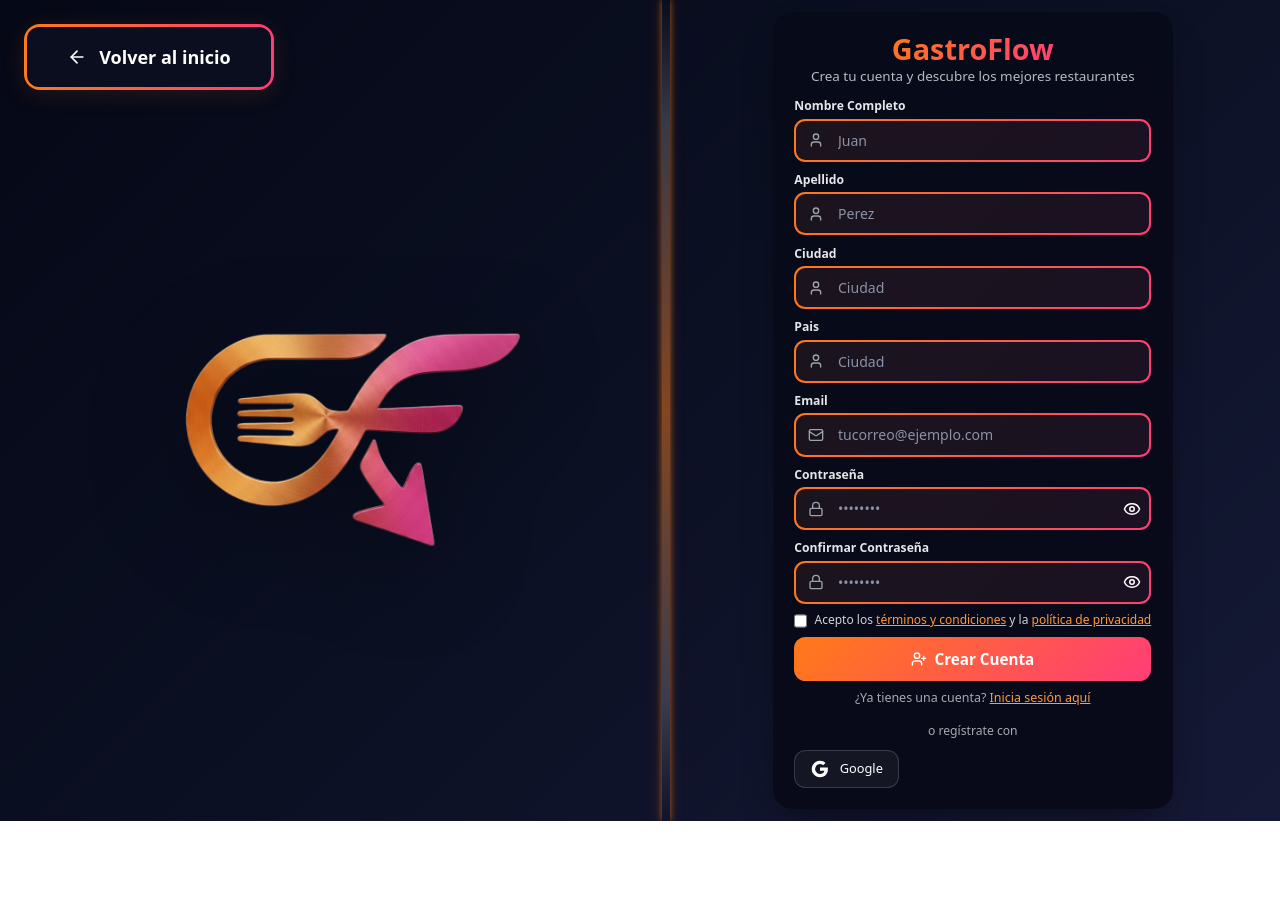
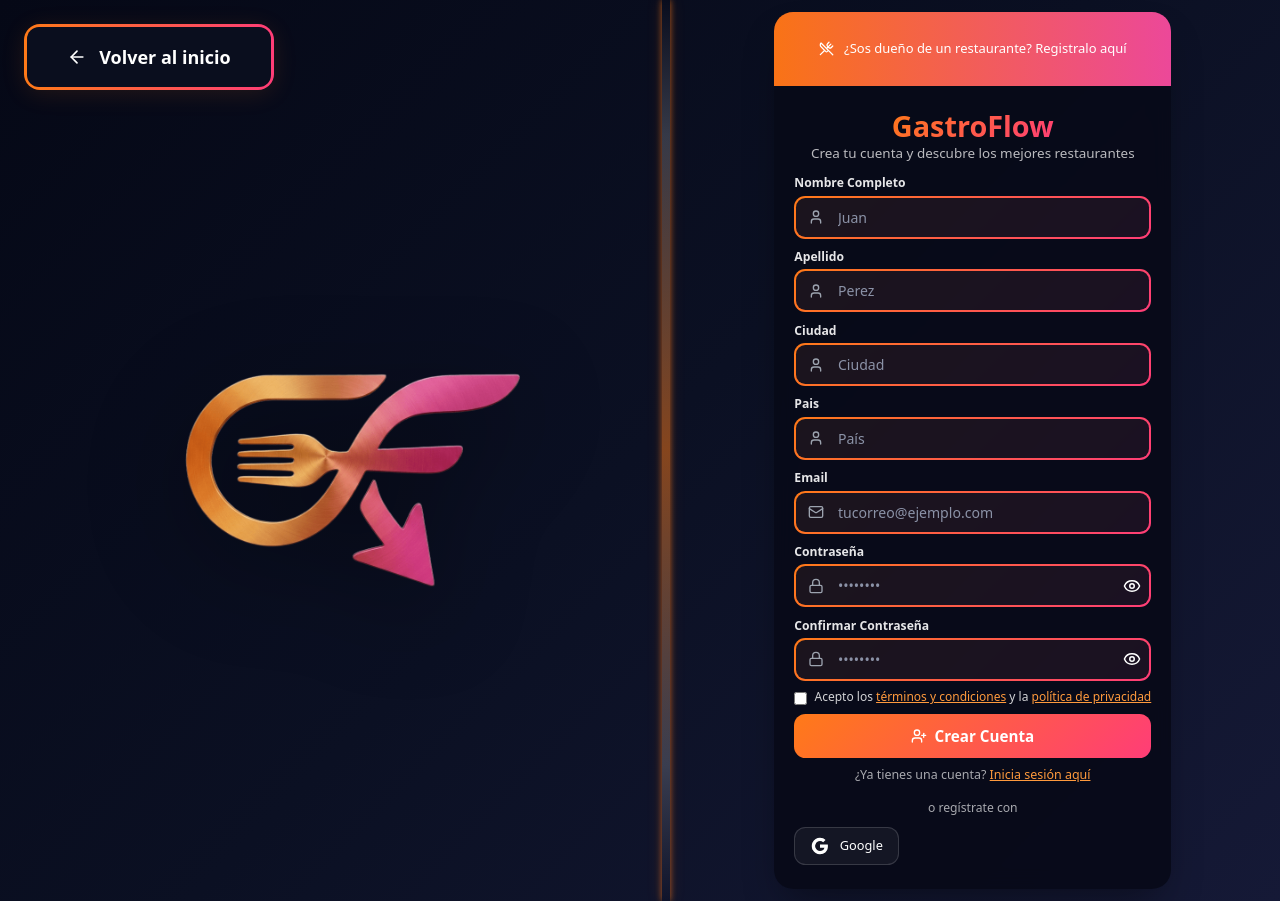
Before and after one commit to gastroflow2026-cpu/FRONT, a Next.js app in the folder client/: page /register in a window 1280 px wide. Before the commit the page ends 821 px from the top, so only its background shows below. Built offline with nearby package versions, Linux system fonts and the light colour scheme.

Commit message:
se agrego botones para ingreso y registro de restaurante

```diff
--- a/client/src/components/LoginForm/LoginForm.tsx
+++ b/client/src/components/LoginForm/LoginForm.tsx
@@ -3,11 +3,24 @@
 import { useContext, useState } from "react";
 import { useRouter } from "next/navigation";
 import { Formik, Form, Field, ErrorMessage } from "formik";
-import { ArrowLeft, Eye, EyeOff, Mail, Lock, LogIn } from "lucide-react";
+import {
+  ArrowLeft,
+  Eye,
+  EyeOff,
+  Mail,
+  Lock,
+  LogIn,
+  UtensilsCrossed,
+  Building2,
+} from "lucide-react";
 import Swal from "sweetalert2";
 import Image from "next/image";
-import { loginInitialValues, loginValidationSchema } from "@/validations/loginSchema";
+import {
+  loginInitialValues,
+  loginValidationSchema,
+} from "@/validations/loginSchema";
 import { UsersContext } from "../../context/UsersContext";
+import Link from "next/link";
 
 const LoginForm = () => {
   const [showPassword, setShowPassword] = useState(false);
@@ -53,7 +66,7 @@
 
   return (
     <div className="min-h-screen flex bg-[radial-gradient(circle_at_20%_20%,#070b18_0%,#141a33_70%)]">
-      <div className="hidden lg:flex w-1/2 items-center justify-center relative ">
+      <div className="hidden lg:flex w-1/2 items-center justify-center relative">
         <div className="absolute right-0 top-0 h-full w-0.5 bg-linear-to-b from-orange-500 via-pink-500 to-transparent opacity-70" />
         <button
           type="button"
@@ -95,13 +108,50 @@
           />
         </div>
 
+        {/* ↓ overflow:hidden para que la barra respete el border-radius del card */}
         <div
-          className="w-full max-w-lg min-h-150 rounded-2xl px-12 py-14 flex flex-col justify-center"
+          className="w-full max-w-lg min-h-150 rounded-2xl flex flex-col justify-center"
           style={{
             background: "rgba(10, 14, 30, 0.85)",
             boxShadow: "0 25px 50px -12px rgba(0,0,0,0.5)",
+            overflow: "hidden",
           }}
         >
+          {/* ↓ BARRA SUPERIOR - REGISTRO RESTAURANTE */}
+          <Link
+            href="/owner/login"
+            style={{
+              display: "flex",
+              alignItems: "center",
+              justifyContent: "center",
+              gap: "10px",
+              background: "linear-gradient(90deg, #f97316 0%, #ec4899 100%)",
+              padding: "0.7rem 1.25rem",
+              textDecoration: "none",
+              position: "relative",
+              flexShrink: 0,
+            }}
+          >
+            {/* <UtensilsCrossed size={15} color="white" />
+            <span
+              style={{
+                color: "white",
+                fontSize: "13px",
+                fontWeight: 500,
+                whiteSpace: "nowrap",
+              }}
+            >
+              ¿Sos dueño de un restaurante? Registralo aquí
+            </span> */}
+            <div className="inline-flex items-center gap-4 px-4 py-1 mb-1 rounded-full border border-orange-500 bg-orange-500/10 text-sm font-semibold text-white hover:bg-orange-800 transition cursor-pointer">
+              <Building2 className="w-4 h-4" />
+              ¿Sos dueño de un restaurante? {""}Acceso para socios
+            </div>
+          </Link>
+          {/* ↑ FIN BARRA SUPERIOR */}
+
+          {/* ↓ Contenido del card con padding */}
+          <div className="px-12 py-14">
             <div className="text-center mb-8">
               <h2
                 className="text-4xl font-bold mb-2"
@@ -126,7 +176,9 @@
               {({ isSubmitting }) => (
                 <Form className="flex flex-col gap-5 items-center">
                   <div className="flex flex-col gap-2 w-full max-w-xs">
-                  <label className="text-sm font-semibold text-white/80">Email</label>
+                    <label className="text-sm font-semibold text-white/80">
+                      Email
+                    </label>
                     <div
                       className="flex items-center rounded-md px-4 py-4 gap-3 transition-all"
                       style={{
@@ -142,11 +194,17 @@
                         className="flex-1 outline-none text-md text-white bg-transparent placeholder:text-white/25"
                       />
                     </div>
-                  <ErrorMessage name="email" component="p" className="text-red-400 text-xs" />
+                    <ErrorMessage
+                      name="email"
+                      component="p"
+                      className="text-red-400 text-xs"
+                    />
                   </div>
 
                   <div className="flex flex-col gap-2 w-full max-w-xs">
-                  <label className="text-sm font-semibold text-white/80">Contrasena</label>
+                    <label className="text-sm font-semibold text-white/80">
+                      Contrasena
+                    </label>
                     <div
                       className="flex items-center rounded-md px-4 py-4 gap-3 transition-all"
                       style={{
@@ -173,12 +231,20 @@
                         )}
                       </button>
                     </div>
-                  <ErrorMessage name="password" component="p" className="text-red-400 text-xs" />
+                    <ErrorMessage
+                      name="password"
+                      component="p"
+                      className="text-red-400 text-xs"
+                    />
                   </div>
 
                   <div className="flex items-center justify-between w-full max-w-xs">
                     <label className="flex items-center gap-2 text-sm text-white/50 cursor-pointer">
-                    <Field type="checkbox" name="rememberMe" className="accent-orange-400 w-4 h-4" />
+                      <Field
+                        type="checkbox"
+                        name="rememberMe"
+                        className="accent-orange-400 w-4 h-4"
+                      />
                       Recordarme
                     </label>
                     <a
@@ -195,7 +261,9 @@
                     className="flex items-center justify-center gap-5 w-full max-w-xs py-5 rounded-md text-white font-semibold text-lg transition-all hover:-translate-y-0.5 hover:shadow-lg disabled:opacity-50 disabled:cursor-not-allowed disabled:hover:translate-y-0 mt-1 cursor-pointer"
                     style={{
                       background: "linear-gradient(to right, #f97316, #ec4899)",
-                    boxShadow: isSubmitting ? "none" : "0 4px 15px rgba(249,115,22,0.3)",
+                      boxShadow: isSubmitting
+                        ? "none"
+                        : "0 4px 15px rgba(249,115,22,0.3)",
                     }}
                   >
                     {isSubmitting ? (
@@ -223,7 +291,9 @@
 
                   <div className="flex items-center gap-3">
                     <hr className="flex-1 border-white/10" />
-                  <span className="text-xs text-white/30">o continua con</span>
+                    <span className="text-xs text-white/30">
+                      o continua con
+                    </span>
                     <hr className="flex-1 border-white/10" />
                   </div>
 
@@ -235,10 +305,22 @@
                     className="flex items-center justify-center gap-2 w-auto max-w-xs py-3 px-5 border-2 border-white/5 bg-white/5 hover:bg-white/10 hover:-translate-y-0.5 rounded-md text-sm font-semibold text-white/70 hover:text-white transition-all cursor-pointer"
                   >
                     <svg className="w-5 h-5" viewBox="0 0 24 24">
-                    <path fill="#4285F4" d="M22.56 12.25c0-.78-.07-1.53-.2-2.25H12v4.26h5.92c-.26 1.37-1.04 2.53-2.21 3.31v2.77h3.57c2.08-1.92 3.28-4.74 3.28-8.09z" />
-                    <path fill="#34A853" d="M12 23c2.97 0 5.46-.98 7.28-2.66l-3.57-2.77c-.98.66-2.23 1.06-3.71 1.06-2.86 0-5.29-1.93-6.16-4.53H2.18v2.84C3.99 20.53 7.7 23 12 23z" />
-                    <path fill="#FBBC05" d="M5.84 14.09c-.22-.66-.35-1.36-.35-2.09s.13-1.43.35-2.09V7.07H2.18C1.43 8.55 1 10.22 1 12s.43 3.45 1.18 4.93l3.66-2.84z" />
-                    <path fill="#EA4335" d="M12 5.38c1.62 0 3.06.56 4.21 1.64l3.15-3.15C17.45 2.09 14.97 1 12 1 7.7 1 3.99 3.47 2.18 7.07l3.66 2.84c.87-2.6 3.3-4.53 6.16-4.53z" />
+                      <path
+                        fill="#4285F4"
+                        d="M22.56 12.25c0-.78-.07-1.53-.2-2.25H12v4.26h5.92c-.26 1.37-1.04 2.53-2.21 3.31v2.77h3.57c2.08-1.92 3.28-4.74 3.28-8.09z"
+                      />
+                      <path
+                        fill="#34A853"
+                        d="M12 23c2.97 0 5.46-.98 7.28-2.66l-3.57-2.77c-.98.66-2.23 1.06-3.71 1.06-2.86 0-5.29-1.93-6.16-4.53H2.18v2.84C3.99 20.53 7.7 23 12 23z"
+                      />
+                      <path
+                        fill="#FBBC05"
+                        d="M5.84 14.09c-.22-.66-.35-1.36-.35-2.09s.13-1.43.35-2.09V7.07H2.18C1.43 8.55 1 10.22 1 12s.43 3.45 1.18 4.93l3.66-2.84z"
+                      />
+                      <path
+                        fill="#EA4335"
+                        d="M12 5.38c1.62 0 3.06.56 4.21 1.64l3.15-3.15C17.45 2.09 14.97 1 12 1 7.7 1 3.99 3.47 2.18 7.07l3.66 2.84c.87-2.6 3.3-4.53 6.16-4.53z"
+                      />
                     </svg>
                     Google
                   </button>
@@ -246,6 +328,8 @@
               )}
             </Formik>
           </div>
+          {/* ↑ FIN contenido con padding */}
+        </div>
       </div>
     </div>
   );
--- a/client/src/components/RegisterForm/RegisterForm.tsx
+++ b/client/src/components/RegisterForm/RegisterForm.tsx
@@ -7,10 +7,19 @@
 } from "@/validations/registerSchema";
 import { useFormik } from "formik";
 import "./RegisterForm.css";
-import { Lock, Mail, User, UserPlus, Eye, EyeOff } from "lucide-react";
+import {
+  Lock,
+  Mail,
+  User,
+  UserPlus,
+  Eye,
+  EyeOff,
+  UtensilsCrossed,
+} from "lucide-react"; // ← agregado UtensilsCrossed
 import { useContext, useState } from "react";
 import { UsersContext } from "../../context/UsersContext";
 import Swal from "sweetalert2";
+import Link from "next/link"; // ← agregado Link
 
 export default function RegisterForm() {
   const [acceptTerms, setAcceptTerms] = useState(false);
@@ -69,7 +78,38 @@
   });
 
   return (
-    <div className="register-form">
+    // ↓ agregado overflow: hidden para que la barra respete el border-radius
+    <div className="register-form" style={{ padding: 0, overflow: "hidden" }}>
+      {/* ↓ BARRA SUPERIOR NUEVA - REGISTRO RESTAURANTE */}
+      <Link
+        href="/owner"
+        style={{
+          display: "flex",
+          alignItems: "center",
+          justifyContent: "center",
+          gap: "10px",
+          background: "linear-gradient(90deg, #f97316 0%, #ec4899 100%)",
+          padding: "1.7rem 1.25rem",
+          textDecoration: "none",
+          position: "relative",
+        }}
+      >
+        <UtensilsCrossed size={15} color="white" />
+        <span
+          style={{
+            color: "white",
+            fontSize: "13px",
+            fontWeight: 500,
+            whiteSpace: "nowrap",
+          }}
+        >
+          ¿Sos dueño de un restaurante? Registralo aquí
+        </span>
+      </Link>
+      {/* ↑ FIN BARRA SUPERIOR */}
+
+      {/* ↓ Wrapper con el padding original del formulario */}
+      <div style={{ padding: "1.5rem 1.25rem" }}>
         <div className="register-form__header">
           <h1 className="register-form__logo">
             <span className="register-form__logo-text">GastroFlow</span>
@@ -82,10 +122,8 @@
           {/* NOMBRE */}
           <div className="register-form__field">
             <label className="register-form__label">Nombre Completo</label>
-
             <div className="register-form__input-wrapper">
               <User className="register-form__input-icon" />
-
               <input
                 className="register-form__input"
                 id="first_name"
@@ -97,7 +135,6 @@
                 onBlur={formik.handleBlur}
               />
             </div>
-
             {formik.errors.first_name && formik.touched.first_name && (
               <div className="register-form__error">
                 {formik.errors.first_name}
@@ -108,10 +145,8 @@
           {/* APELLIDO */}
           <div className="register-form__field">
             <label className="register-form__label">Apellido</label>
-
             <div className="register-form__input-wrapper">
               <User className="register-form__input-icon" />
-
               <input
                 className="register-form__input"
                 id="last_name"
@@ -123,7 +158,6 @@
                 onBlur={formik.handleBlur}
               />
             </div>
-
             {formik.errors.last_name && formik.touched.last_name && (
               <div className="register-form__error">
                 {formik.errors.last_name}
@@ -131,13 +165,11 @@
             )}
           </div>
 
-        {/*CIUDAD*/}
+          {/* CIUDAD */}
           <div className="register-form__field">
             <label className="register-form__label">Ciudad</label>
-
             <div className="register-form__input-wrapper">
               <User className="register-form__input-icon" />
-
               <input
                 className="register-form__input"
                 id="city"
@@ -149,43 +181,39 @@
                 onBlur={formik.handleBlur}
               />
             </div>
-
             {formik.errors.city && formik.touched.city && (
               <div className="register-form__error">{formik.errors.city}</div>
             )}
           </div>
 
-        {/*PAIS*/}
+          {/* PAIS */}
           <div className="register-form__field">
             <label className="register-form__label">Pais</label>
-
             <div className="register-form__input-wrapper">
               <User className="register-form__input-icon" />
-
               <input
                 className="register-form__input"
                 id="country"
                 name="country"
                 type="text"
-              placeholder="Ciudad"
+                placeholder="País"
                 value={formik.values.country}
                 onChange={formik.handleChange}
                 onBlur={formik.handleBlur}
               />
             </div>
-
             {formik.errors.country && formik.touched.country && (
-            <div className="register-form__error">{formik.errors.country}</div>
+              <div className="register-form__error">
+                {formik.errors.country}
+              </div>
             )}
           </div>
 
           {/* EMAIL */}
           <div className="register-form__field">
             <label className="register-form__label">Email</label>
-
             <div className="register-form__input-wrapper">
               <Mail className="register-form__input-icon" />
-
               <input
                 className="register-form__input"
                 id="email"
@@ -197,11 +225,11 @@
                 onBlur={formik.handleBlur}
               />
             </div>
-
             {formik.errors.email && formik.touched.email && (
               <div className="register-form__error">{formik.errors.email}</div>
             )}
           </div>
+
           {/* PASSWORD */}
           <div className="register-form__field">
             <label className="register-form__label">Contraseña</label>
@@ -242,13 +270,14 @@
                 {showPassword ? <EyeOff size={18} /> : <Eye size={18} />}
               </button>
             </div>
-
             {formik.errors.password && formik.touched.password && (
-            <div className="register-form__error">{formik.errors.password}</div>
+              <div className="register-form__error">
+                {formik.errors.password}
+              </div>
             )}
           </div>
 
-        {/* CONFIRM PASSWORD (si lo tenés en schema) */}
+          {/* CONFIRM PASSWORD */}
           <div className="register-form__field">
             <label className="register-form__label">Confirmar Contraseña</label>
             <div
@@ -290,13 +319,14 @@
                 {showConfirmPassword ? <EyeOff size={18} /> : <Eye size={18} />}
               </button>
             </div>
-
-          {formik.errors.confirmPassword && formik.touched.confirmPassword && (
+            {formik.errors.confirmPassword &&
+              formik.touched.confirmPassword && (
                 <div className="register-form__error">
                   {formik.errors.confirmPassword}
                 </div>
               )}
           </div>
+
           {/* Términos y condiciones */}
           <div className="register-form__terms">
             <label className="register-form__checkbox-label">
@@ -318,17 +348,18 @@
                 </a>
               </span>
             </label>
-          {/* Mensaje de error */}
             {errors.terms && (
               <p className="register-form__error">{errors.terms}</p>
             )}
           </div>
+
           <button type="submit" className="register-form__submit">
             <span className="register-form__submit-text">
               <UserPlus className="register-form__submit-icon" />
               Crear Cuenta
             </span>
           </button>
+
           {/* Enlace a login */}
           <p className="register-form__login">
             ¿Ya tienes una cuenta?{" "}
@@ -336,24 +367,24 @@
               Inicia sesión aquí
             </a>
           </p>
+
+          {/* ↓ ELIMINADO el segundo enlace de restaurante, ahora está en la barra superior */}
         </form>
-      {/* Separador */}{" "}
+
+        {/* Separador */}
         <div className="register-form__divider">
-        <span className="register-form__divider-text">
-          o regístrate con
-        </span>{" "}
+          <span className="register-form__divider-text">o regístrate con</span>
         </div>
+
         {/* Botones de redes sociales */}
-      <div className="register-form__social"></div>{" "}
+        <div className="register-form__social"></div>
         <button
           onClick={async () => {
             registerUserGoogle();
           }}
           className="register-form__social-button register-form__social-button--google"
         >
-        {" "}
           <svg className="register-form__social-icon" viewBox="0 0 24 24">
-          {" "}
             <path
               fill="currentColor"
               d="M22.56 12.25c0-.78-.07-1.53-.2-2.25H12v4.26h5.92c-.26 1.37-1.04 2.53-2.21 3.31v2.77h3.57c2.08-1.92 3.28-4.74 3.28-8.09z"
@@ -374,5 +405,7 @@
           Google
         </button>
       </div>
+      {/* ↑ FIN Wrapper con padding */}
+    </div>
   );
 }
--- a/client/src/components/home/Hero.tsx
+++ b/client/src/components/home/Hero.tsx
@@ -1,16 +1,15 @@
-"use client"
-import Image from 'next/image';
-import BannerImg from '../assets/imagen de fondo de restaurant 4.png';
-import { UsersContext } from '@/context/UsersContext';
-import { useContext } from 'react';
-import { useRouter } from 'next/navigation';
+"use client";
+import Image from "next/image";
+import BannerImg from "../assets/imagen de fondo de restaurant 4.png";
+import { UsersContext } from "@/context/UsersContext";
+import { useContext } from "react";
+import { useRouter } from "next/navigation";
 
 const Hero = () => {
-  const {isLogged} = useContext(UsersContext);
+  const { isLogged } = useContext(UsersContext);
   const router = useRouter();
   return (
     <section className="relative h-[80vh] w-full flex items-center justify-center overflow-hidden">
-
       <div className="absolute inset-0 z-0">
         <Image
           src={BannerImg}
@@ -19,7 +18,8 @@
           className="object-cover"
           priority
         />
-        <div className="absolute inset-0 bg-black/50"></div> {/* Oscurece la imagen para que se lea el texto */}
+        <div className="absolute inset-0 bg-black/50"></div>{" "}
+        {/* Oscurece la imagen para que se lea el texto */}
       </div>
 
       {/* Contenido */}
@@ -28,20 +28,26 @@
           Tu experiencia GastroFlow <br /> comienza aquí
         </h1>
         <p className="text-lg md:text-xl mb-8 text-gray-200">
-          Reserva en los mejores restaurantes y gestiona tus pedidos en tiempo real.
+          Reserva en los mejores restaurantes y gestiona tus pedidos en tiempo
+          real.
         </p>
         <div className="flex flex-wrap justify-center gap-4">
-          <button onClick={() => {
-            if(isLogged){
-              document.getElementById('restaurantes-destacados')?.scrollIntoView({ behavior: 'smooth' });
-            }else{
-              router.push('/login');
-            }
-          }} className="bg-linear-to-r from-[#FF7A45] to-[#FF3F7E] hover:scale-105 transition-transform text-white px-8 py-4 rounded-full text-lg font-bold shadow-lg">
+          <button
+            onClick={() => {
+              if (isLogged) {
+                document
+                  .getElementById("restaurantes-destacados")
+                  ?.scrollIntoView({ behavior: "smooth" });
+              } else {
+                router.push("/login");
+              }
+            }}
+            className="bg-linear-to-r from-[#FF7A45] to-[#FF3F7E] hover:scale-105 transition-transform text-white px-8 py-4 rounded-full text-lg font-bold shadow-lg"
+          >
             Reservar Ahora
           </button>
           <button
-            onClick={() => router.push('/join')}
+            onClick={() => router.push("/owner")}
             className="px-8 py-4 rounded-full border border-white/30 bg-white/10 backdrop-blur-md text-white font-bold hover:bg-white/20 transition-all duration-300"
           >
             Registra tu negocio
```
Lines whose indentation alone changed are shown as unchanged.
